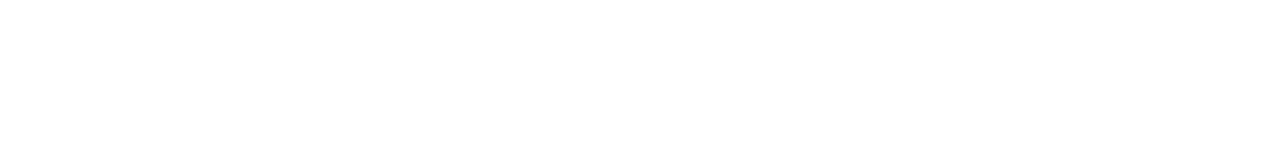
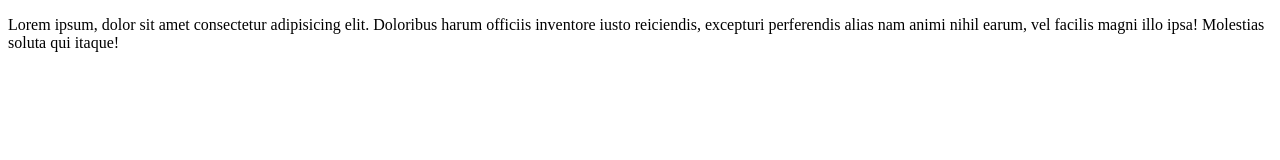
Before and after one commit to 1kenz/Project-003-ParallaxWebsite, a plain HTML site: page index.html in a window 1280 px wide. Drawn offline with Linux system fonts and the light colour scheme.

Commit message:
Update index.html

```diff
--- a/index.html
+++ b/index.html
@@ -8,7 +8,7 @@
 </head>
 
 <body>
-
+    <p>Lorem ipsum, dolor sit amet consectetur adipisicing elit. Doloribus harum officiis inventore iusto reiciendis, excepturi perferendis alias nam animi nihil earum, vel facilis magni illo ipsa! Molestias soluta qui itaque!</p>
 </body>
 
 </html>
```
